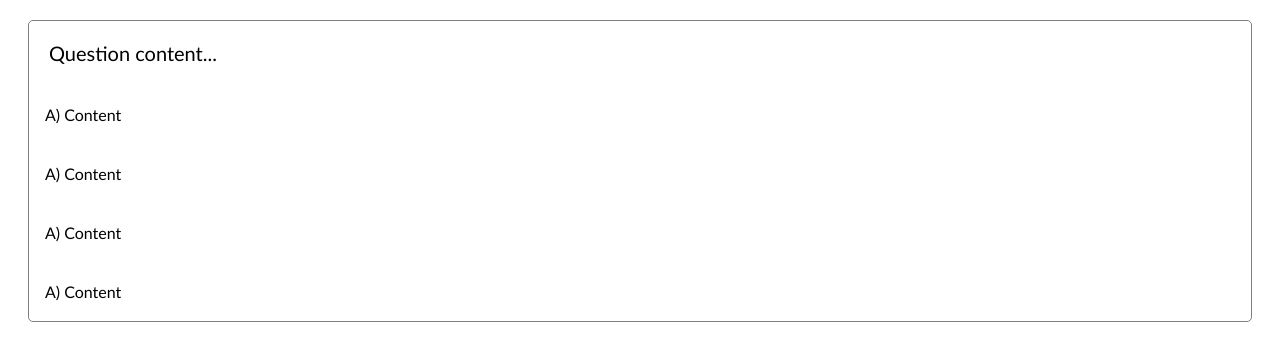
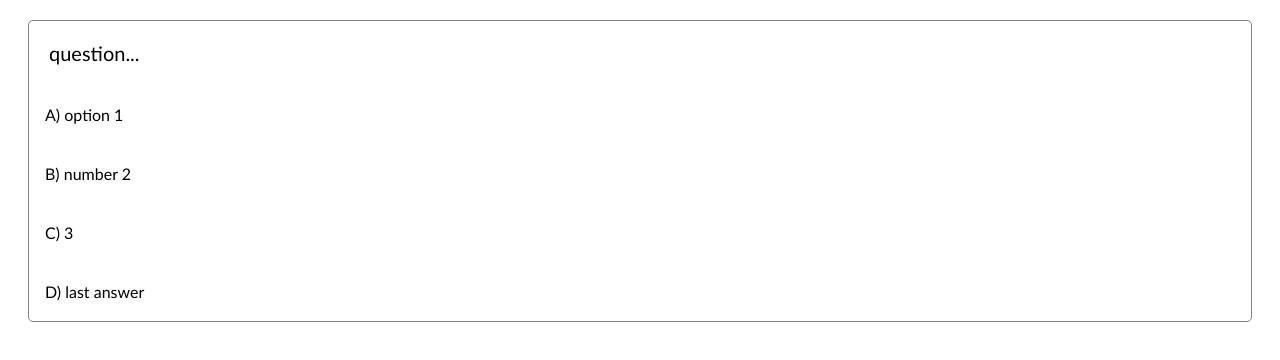
Before and after one commit to fran-mowat/trivia, an Angular app: page / in a window 1280 px wide. Shown: the top 360 px of the page. Built offline with nearby package versions, Linux system fonts and the light colour scheme.

Commit message:
added input properties to question components

```diff
--- a/src/app/answer-option/answer-option.html
+++ b/src/app/answer-option/answer-option.html
@@ -1 +1 @@
-<div>A) Content</div>
+<div>{{ this.optionNumber }}) {{ this.answer }}</div>
--- a/src/app/answer-option/answer-option.ts
+++ b/src/app/answer-option/answer-option.ts
@@ -1,4 +1,4 @@
-import { Component } from '@angular/core';
+import { Component, Input } from '@angular/core';
 
 @Component({
   selector: 'app-answer-option',
@@ -7,5 +7,6 @@ import { Component } from '@angular/core';
   styleUrl: './answer-option.scss'
 })
 export class AnswerOption {
-
+  @Input() optionNumber!: string;
+  @Input() answer: string = "";
 }
--- a/src/app/question-card/question-card.html
+++ b/src/app/question-card/question-card.html
@@ -1,11 +1,11 @@
 <div class="question-card">
-    <app-question></app-question>
+    <app-question [question]="questionValue"></app-question>
 
     <div>
-        <app-answer-option></app-answer-option>
-        <app-answer-option></app-answer-option>
-        <app-answer-option></app-answer-option>
-        <app-answer-option></app-answer-option>
+        <app-answer-option [optionNumber]="optionNumberValues[0]" [answer]="answerValues[0]"></app-answer-option>
+        <app-answer-option [optionNumber]="optionNumberValues[1]" [answer]="answerValues[1]"></app-answer-option>
+        <app-answer-option [optionNumber]="optionNumberValues[2]" [answer]="answerValues[2]"></app-answer-option>
+        <app-answer-option [optionNumber]="optionNumberValues[3]" [answer]="answerValues[3]"></app-answer-option>
     </div>
 
 </div>
--- a/src/app/question-card/question-card.ts
+++ b/src/app/question-card/question-card.ts
@@ -9,5 +9,7 @@ import { AnswerOption } from "../answer-option/answer-option";
   styleUrl: './question-card.scss'
 })
 export class QuestionCard {
-
+  optionNumberValues: Array<string> = ["A", "B", "C", "D"];
+  questionValue: string = "question...";
+  answerValues: Array<string> = ["option 1", "number 2", "3", "last answer"];
 }
--- a/src/app/question/question.html
+++ b/src/app/question/question.html
@@ -1 +1 @@
-<div>Question content...</div>
+<div>{{ this.question }}</div>
--- a/src/app/question/question.ts
+++ b/src/app/question/question.ts
@@ -1,4 +1,4 @@
-import { Component } from '@angular/core';
+import { Component, Input } from '@angular/core';
 
 @Component({
   selector: 'app-question',
@@ -7,4 +7,5 @@ import { Component } from '@angular/core';
   styleUrl: './question.scss'
 })
 export class Question {
+  @Input() question: string = "";
 }
```
